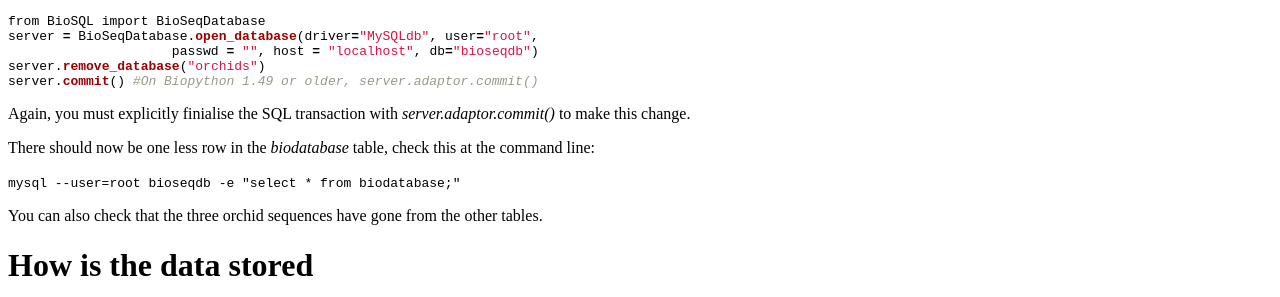
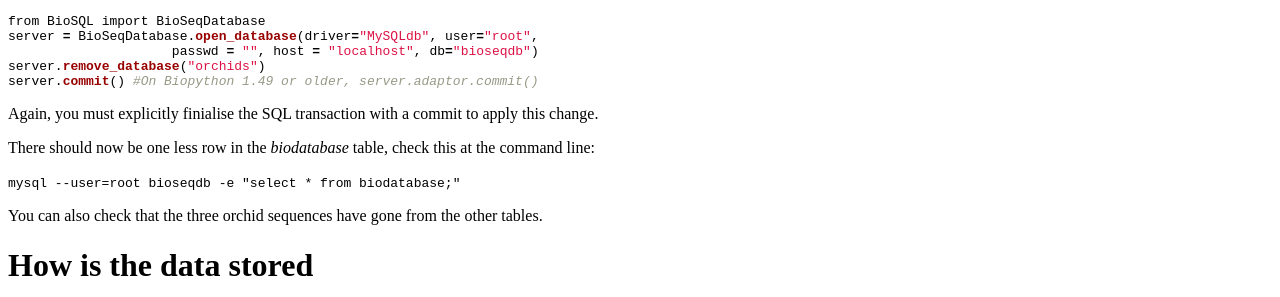
Before and after one commit to biopython/biopython.github.io, a Jekyll site: the page built from wiki/BioSQL.md, in a window 1280 px wide and 900 px high, scrolled down 5016 px. Shown: the part 309-606 px from the top of the window. Built offline with Jekyll 4.4.1, drawn with Linux system fonts in a browser that asks for light colours.

````diff
--- a/wiki/BioSQL.md
+++ b/wiki/BioSQL.md
@@ -417,8 +417,8 @@ server.remove_database("orchids")
 server.commit() #On Biopython 1.49 or older, server.adaptor.commit()
 ```
 
-Again, you must explicitly finialise the SQL transaction with
-*server.adaptor.commit()* to make this change.
+Again, you must explicitly finialise the SQL transaction with a commit
+to apply this change.
 
 There should now be one less row in the *biodatabase* table, check this
 at the command line:
````
Also changed, not shown: 1 other file.
